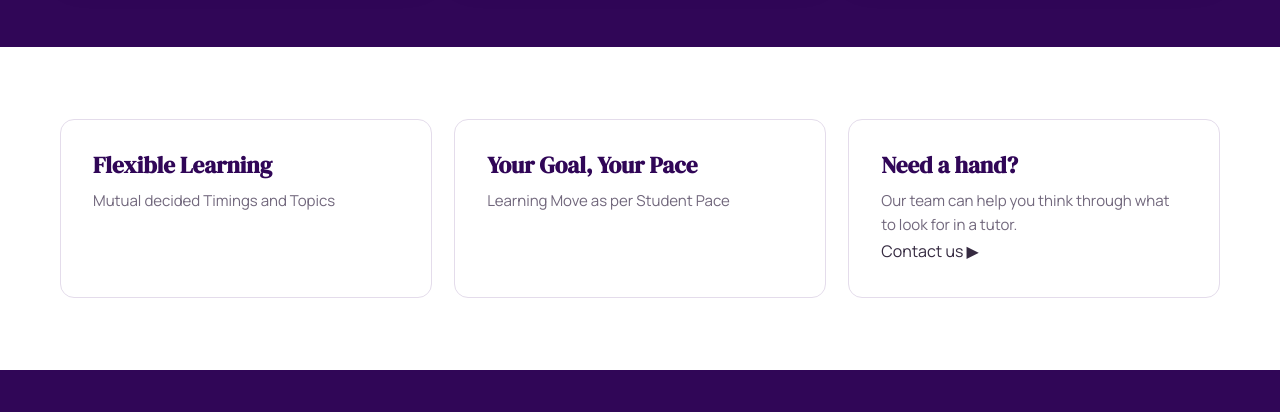
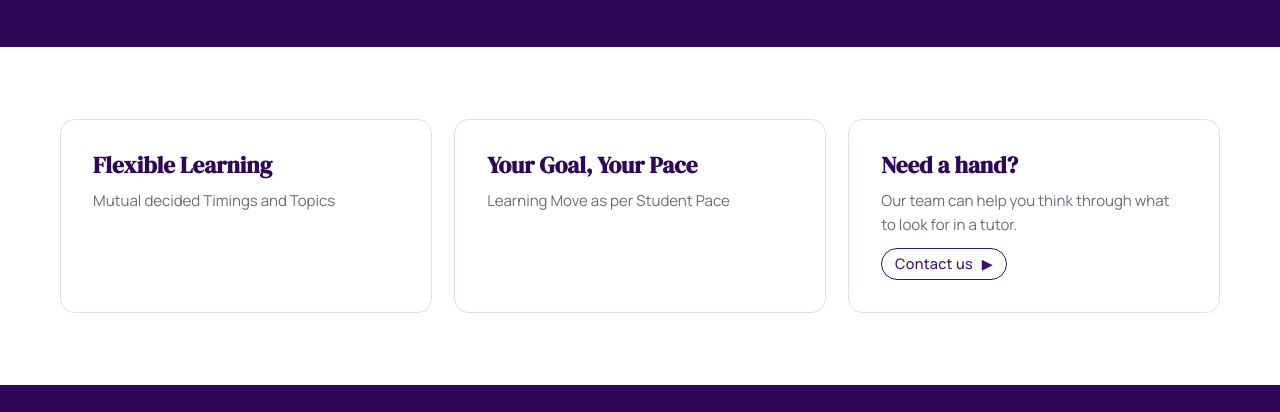
Before and after one commit to DushyantPal-hash/Connect-My-Tutor, a plain HTML site: page how-it-works.html in a window 1280 px wide. Shown: the part 957-1369 px from the top of the page. Drawn offline with Linux system fonts and the light colour scheme; a web font is replaced by a local one.

Commit message:
Revise HTML structure and content for how-it-works page
Updated the HTML structure and content for the 'How It Works' page, enhancing the user experience and layout.

```diff
--- a/how-it-works.html
+++ b/how-it-works.html
@@ -65,7 +65,10 @@
         <article class="content-card">
           <h2>Need a hand?</h2>
           <p>Our team can help you think through what to look for in a tutor.</p>
-          <a href="contact.html">Contact us ▶</a>
+          <a href="contact.html" class="btn btn-outline-white arrow"
+            style="padding: 0.2rem 0.8rem;margin-top: 10px;">Contact us
+            <span aria-hidden="true">▶</span>
+          </a>
         </article>
       </div>
     </section>
```
